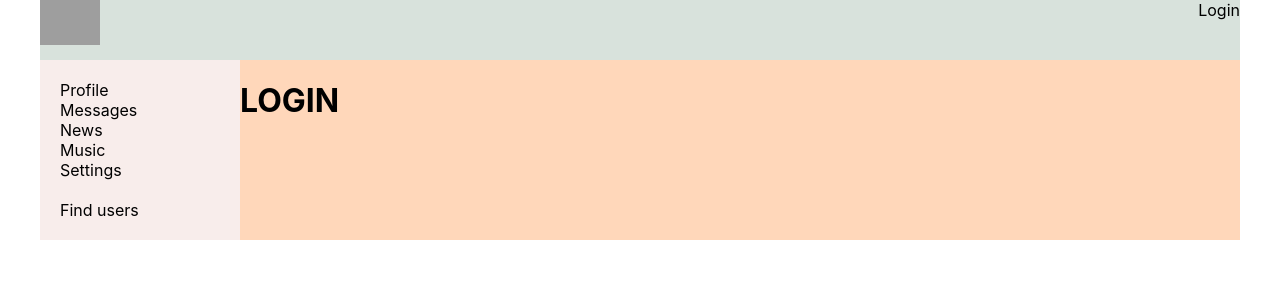
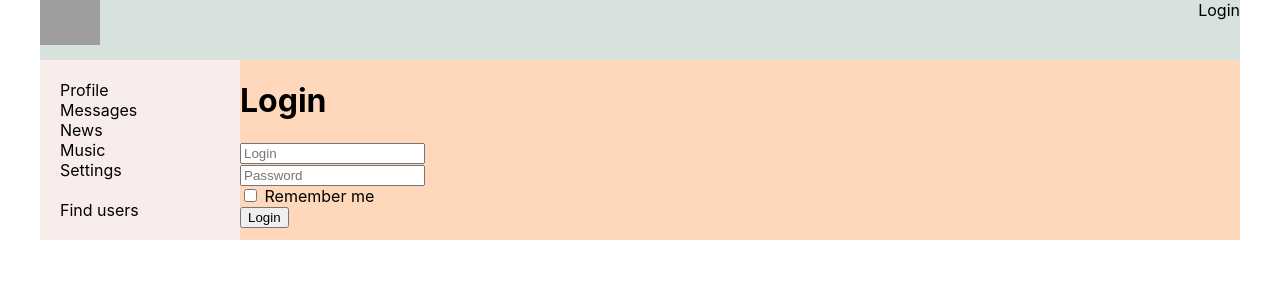
Before and after one commit to atlaua18/React-way-of-samurai, a React (Create React App) app in the folder 01-first-project/my-app/: page /login in a window 1280 px wide. Shown: the top 300 px of the page. Built offline with nearby package versions, Linux system fonts and the light colour scheme; no server answers; grey boxes are pictures that could not be loaded.

Commit message:
LoginForm/install redux-form

```diff
--- a/01-first-project/my-app/package.json
+++ b/01-first-project/my-app/package.json
@@ -13,6 +13,7 @@
     "react-router-dom": "^5.2.0",
     "react-scripts": "4.0.3",
     "redux": "^4.1.0",
+    "redux-form": "^8.3.7",
     "redux-thunk": "^2.3.0",
     "typescript": "^4.2.4",
     "web-vitals": "^1.1.2"
--- a/01-first-project/my-app/src/components/Login/Login.jsx
+++ b/01-first-project/my-app/src/components/Login/Login.jsx
@@ -1,5 +1,10 @@
+import { LoginForm } from "./LoginForm/LoginForm";
+
 export const Login = () => {
     return (
-        <h1>LOGIN</h1>
-    )
-}
+        <div>
+            <h1>Login</h1>
+            <LoginForm />
+        </div>
+    );
+};
--- /dev/null
+++ b/01-first-project/my-app/src/components/Login/LoginForm/LoginForm.jsx
@@ -0,0 +1,18 @@
+export const LoginForm = () => {
+    return (
+        <form>
+            <div>
+                <input placeholder={"Login"} />
+            </div>
+            <div>
+                <input placeholder={"Password"} />
+            </div>
+            <div>
+                <input type={"checkbox"} /> Remember me
+            </div>
+            <div>
+                <button>Login</button>
+            </div>
+        </form>
+    );
+};
```
Also changed, not shown: 1 other file (tests, documents, lock files or other folders).
